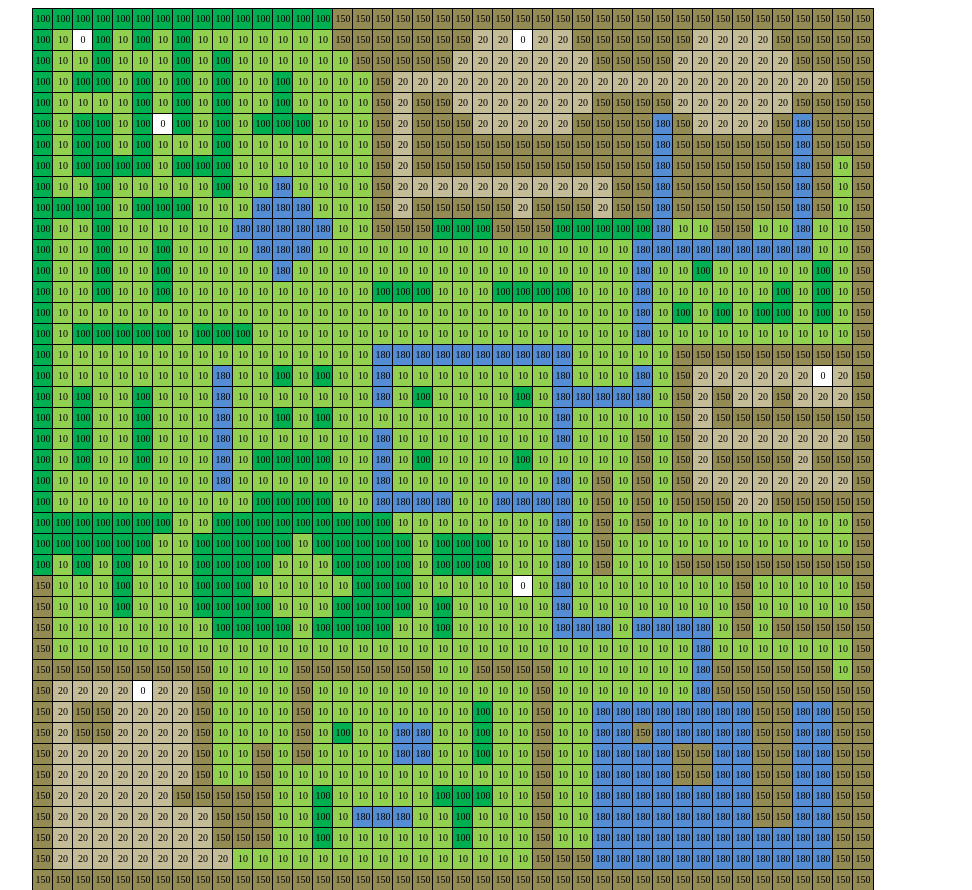
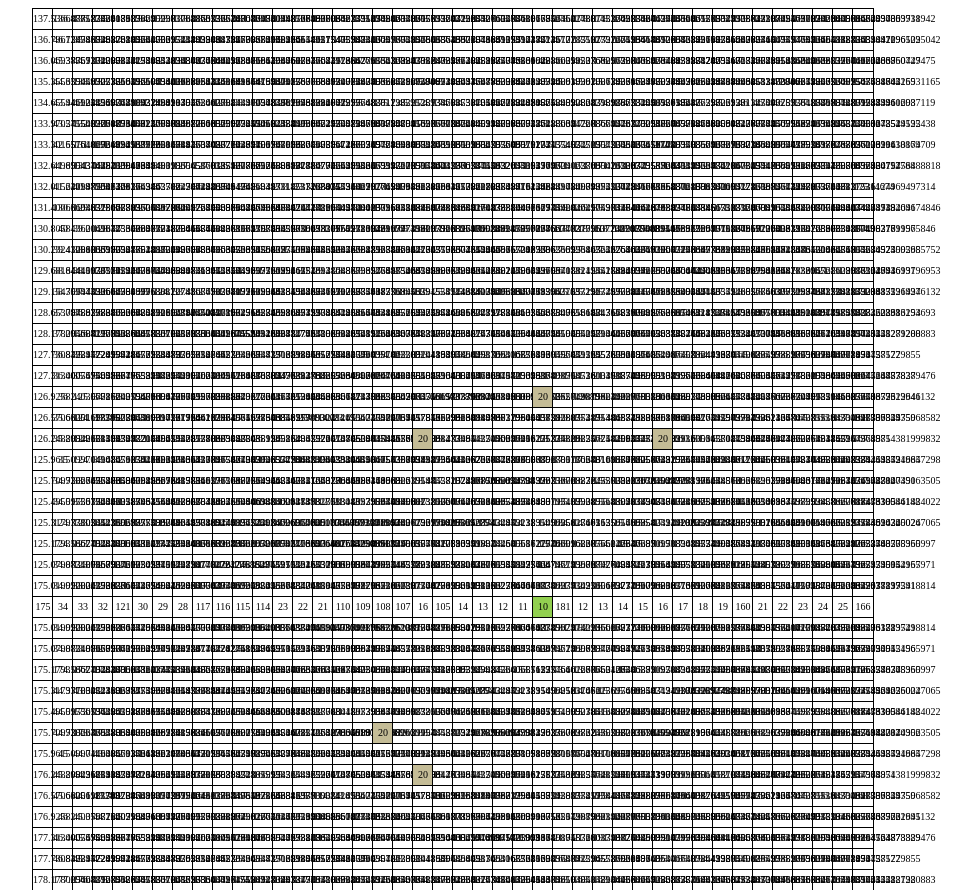
Before and after one commit to otaviozerotwo/legend_of_zelda_a_star, a React (Create React App) app: page / in a window 1280 px wide. Shown: the whole page, without its empty margins (188-1160 px from the left). Built offline with nearby package versions, Linux system fonts and the light colour scheme.

Commit message:
refactor: implementação componente para cálculo da heurística

```diff
--- /dev/null
+++ b/src/components/Heuristica.js
@@ -0,0 +1,5 @@
+const calcularDistanciaEuclidiana = (x1, y1, x2, y2) => {
+  return Math.sqrt(Math.pow(x2 - x1, 2) + Math.pow(y2 - y1, 2));
+};
+
+export default calcularDistanciaEuclidiana;
--- a/src/components/MapaHyrule.js
+++ b/src/components/MapaHyrule.js
@@ -1,18 +1,33 @@
+import React, { useState } from 'react';
 import Celula from './Celula';
+import calcularDistanciaEuclidiana from './Heuristica';
 
 import '../styles/MapaHyrule.css';
 
 const MapaHyrule = ({ matrizMapaHyrule }) => {
+  const [posicaoAtual, setPosicaoAtual] = useState({ x: 25, y: 28 });
+
   return (
     <div className="mapa-hyrule-container">
       {matrizMapaHyrule.map((row, rowIndex) => (
         <div key={rowIndex} className="mapa-linha">
-          {row.map((cell, colIndex) => (
-            <Celula
-              key={colIndex}
-              value={cell}
-            />
-          ))}
+          {row.map((cell, colIndex) => {
+            const heuristica = calcularDistanciaEuclidiana(
+              posicaoAtual.x,
+              posicaoAtual.y,
+              rowIndex,
+              colIndex
+            );
+
+            const custoComHeuristica = cell + heuristica;
+
+            return (
+              <Celula
+                key={colIndex}
+                value={custoComHeuristica}
+              />
+            );
+          })}
         </div>
       ))}
     </div>
```
Also changed, not shown: src/utils/aStar.js (line endings or trailing spaces).
